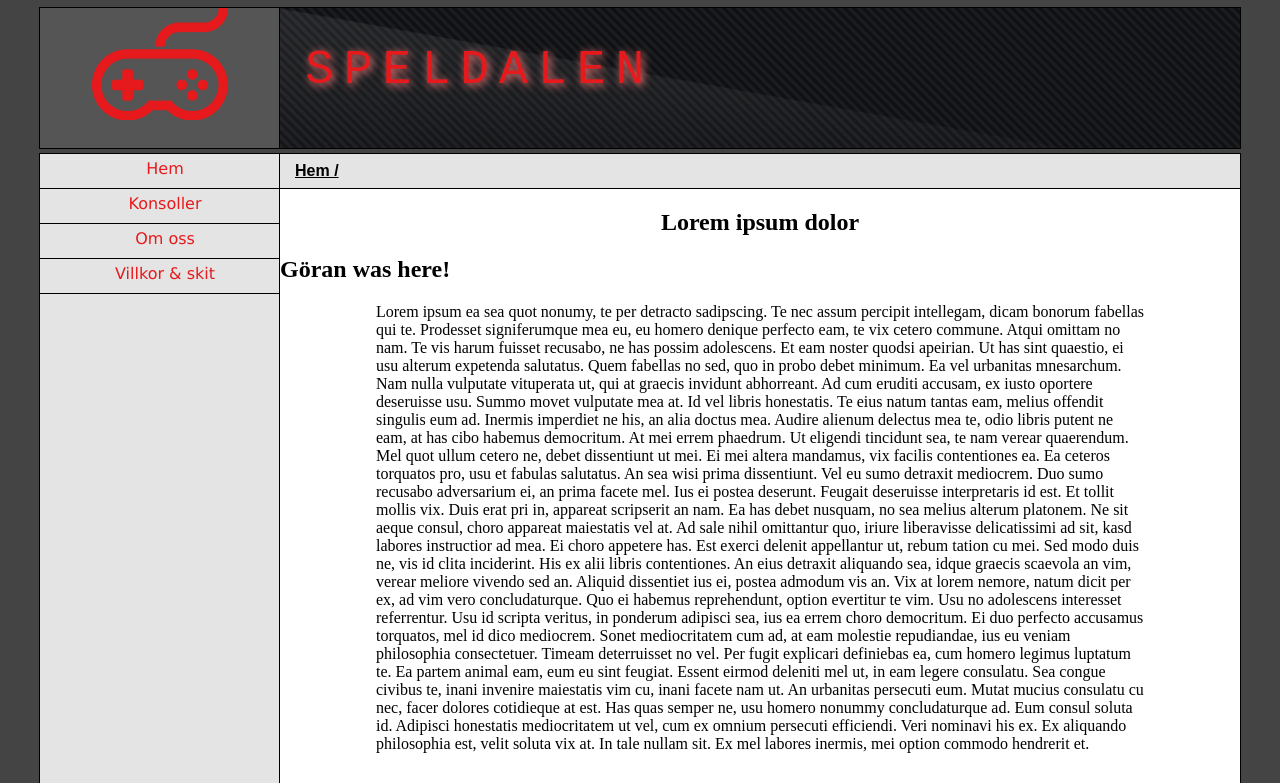
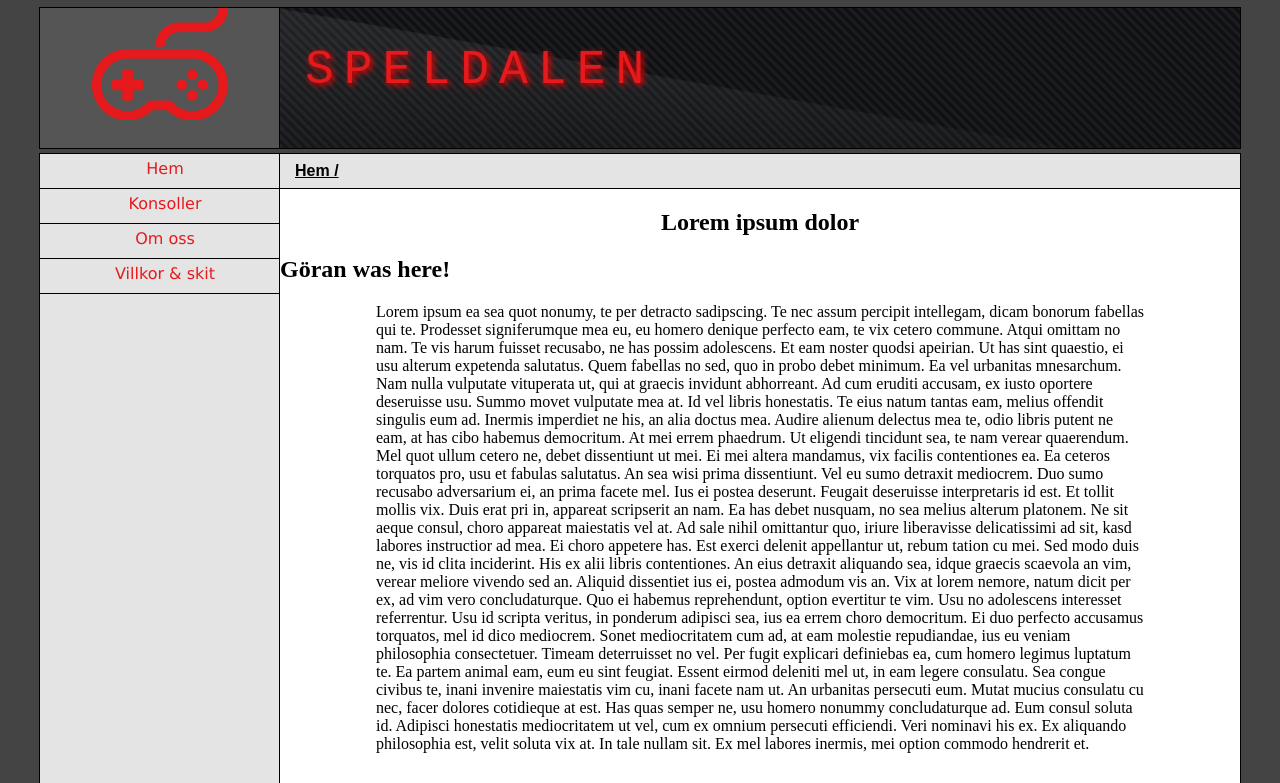
Before and after one commit to Tony322/projektsida, a PHP site: page /index.php in a window 1280 px wide. Shown: the top 783 px of the page. Run offline with PHP 8.4, Linux system fonts and the light colour scheme.

Commit message:
Ändrat head fonter

```diff
--- a/hemstyle.css
+++ b/hemstyle.css
@@ -92,10 +92,10 @@ height:140px;
 background-image: url("bilder/banner.png");
 float:left;
 outline:1px solid black;
-text-shadow: 2px 2px 8px #ff8080;
+text-shadow: 2px 2px 6px red;
 text-transform: uppercase;
 letter-spacing: 10px;
-font-family: "courier new";
+font-family: "courier new", courier;
 
 
 }
```
